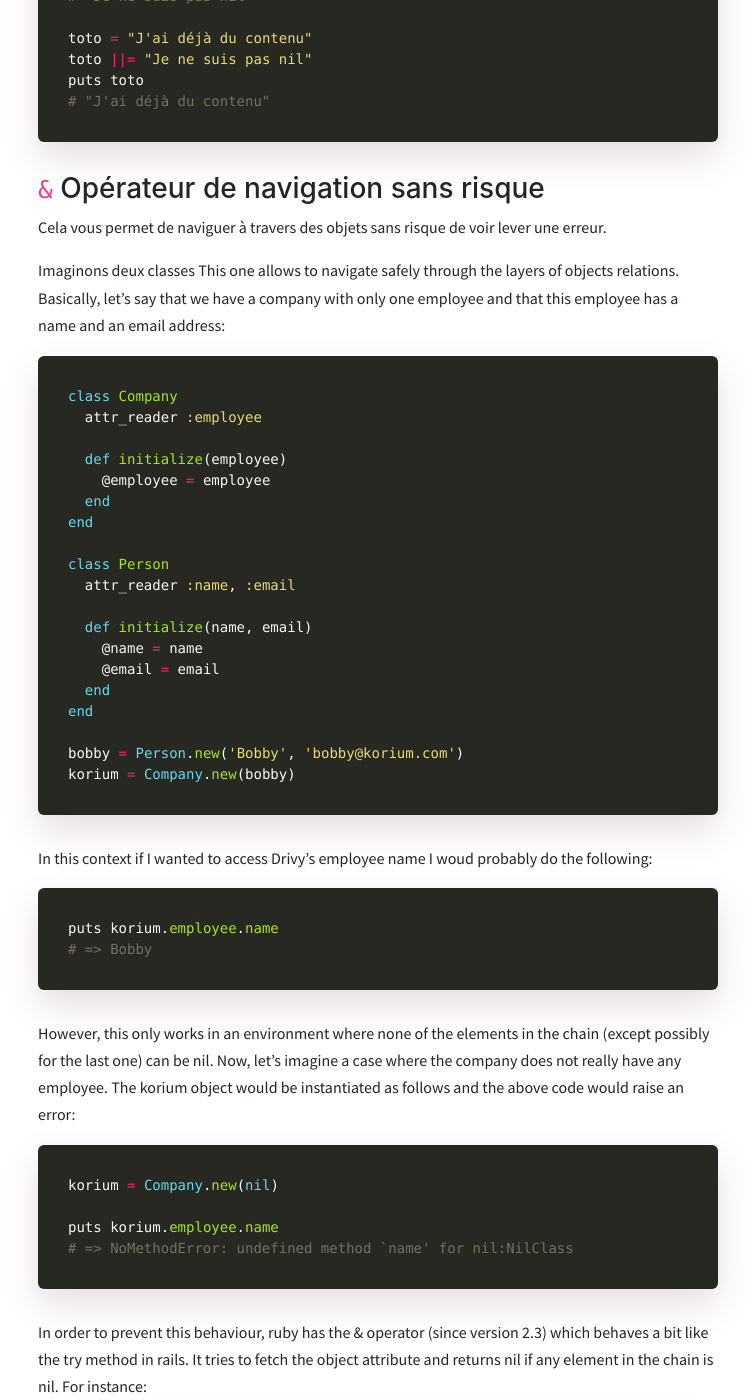
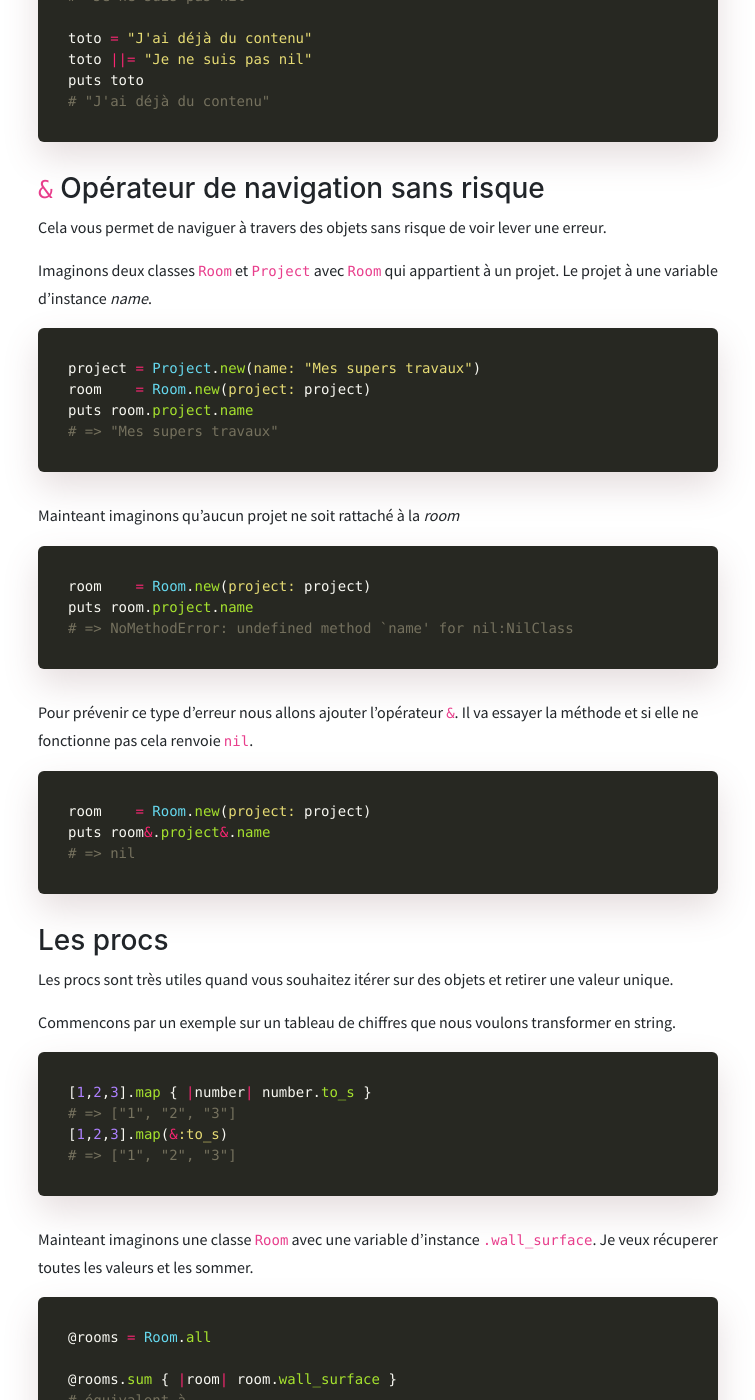
Before and after one commit to alexandrebk/alexandrebk.github.io, a Jekyll site: the page built from _posts/2020-03-07-tricks-junior-dev.md, in a window 1280 px wide and 1400 px high, scrolled down 504 px. Shown: the whole window, without its empty margins (262-1017 px from the left). Built offline with Jekyll 4.4.1, drawn with Linux system fonts in a browser that asks for light colours; nearby versions of some CDN libraries; some of the changed text lies outside the part shown.

Commit message:
Publish Ruby Junior Tricks

````diff
--- a/_posts/2000-01-01-draft-tricks-junior-dev.md
+++ b/_posts/2020-03-07-tricks-junior-dev.md
@@ -1,6 +1,6 @@
 ---
 layout: post
-title:  "Quelques méthodes utiles en Ruby"
+title:  "Méthodes utiles en Ruby pour débutant"
 description: "Dans ce tuto je vais vous présenter des méthodes très utiles que j'utilise tous les jours en Ruby"
 status: tech
 ---
@@ -25,87 +25,61 @@ puts toto
 
 Cela vous permet de naviguer à travers des objets sans risque de voir lever une erreur.
 
-Imaginons deux classes `` `` This one allows to navigate safely through the layers of objects relations. Basically, let’s say that we have a company with only one employee and that this employee has a name and an email address:
+Imaginons deux classes `Room` et `Project` avec `Room` qui appartient à un projet. Le projet à une variable d'instance *name*.
 
 ```ruby
-class Company
-  attr_reader :employee
-
-  def initialize(employee)
-    @employee = employee
-  end
-end
-
-class Person
-  attr_reader :name, :email
-
-  def initialize(name, email)
-    @name = name
-    @email = email
-  end
-end
-
-bobby = Person.new('Bobby', 'bobby@korium.com')
-korium = Company.new(bobby)
+project = Project.new(name: "Mes supers travaux")
+room    = Room.new(project: project)
+puts room.project.name
+# => "Mes supers travaux"
 ```
 
-In this context if I wanted to access Drivy’s employee name I woud probably do the following:
+Mainteant imaginons qu'aucun projet ne soit rattaché à la *room*
 
 ```ruby
-puts korium.employee.name
-# => Bobby
-```
-
-However, this only works in an environment where none of the elements in the chain (except possibly for the last one) can be nil. Now, let’s imagine a case where the company does not really have any employee. The korium object would be instantiated as follows and the above code would raise an error:
-
-```ruby
-korium = Company.new(nil)
-
-puts korium.employee.name
+room    = Room.new(project: project)
+puts room.project.name
 # => NoMethodError: undefined method `name' for nil:NilClass
 ```
 
-In order to prevent this behaviour, ruby has the & operator (since version 2.3) which behaves a bit like the try method in rails. It tries to fetch the object attribute and returns nil if any element in the chain is nil. For instance:
+Pour prévenir ce type d'erreur nous allons ajouter l'opérateur `&`. Il va essayer la méthode et si elle ne fonctionne pas cela renvoie `nil`.
 
 ```ruby
-korium = Company.new(nil)
-
-puts korium&.employee&.name
+room    = Room.new(project: project)
+puts room&.project&.name
 # => nil
-
-google = Company.new(bobby)
-puts google&.employee&.name
-# => Bobby
 ```
 
 ### Les procs
 
-Finally I’d like to share a ruby idiom which allows to nicely shorten some statements and improve readability :)
+Les procs sont très utiles quand vous souhaitez itérer sur des objets et retirer une valeur unique.
 
-You may have already seen things such as:
+Commencons par un exemple sur un tableau de chiffres que nous voulons transformer en string.
 
 ```ruby
-[1,2,3].reduce(&:+)
-# => 6
-
+[1,2,3].map { |number| number.to_s }
+# => ["1", "2", "3"]
 [1,2,3].map(&:to_s)
 # => ["1", "2", "3"]
 ```
 
-When ruby sees the & followed by a symbol, it calls the to_proc method on the symbol and passes the proc as a block to the method.
-
-The above examples are equivalent to writing:
+Mainteant imaginons une classe `Room` avec une variable d'instance `.wall_surface`. Je veux récuperer toutes les valeurs et les sommer.
 
 ```ruby
-[1,2,3].reduce(0) do |sum, num|
-  sum + num
-end
-# => 6
+@rooms = Room.all
 
-[1,2,3].map do |n|
-  n.to_s
-end
-# => ["1", "2", "3"]
+@rooms.sum { |room| room.wall_surface }
+# équivalent à
+@rooms.sum(&:wall_surface)
+```
+
+On peut écrire ses propres *proc*. Dans notre cas on va sommer toutes les surfaces plus 10.
+
+```ruby
+wall_surface_plus_ten = Proc.new {|x| x.wall_surface + 10 }
+
+@rooms = Room.all
+@rooms.sum(&wall_surface_plus_ten)
 ```
 
 ### La méthode *send*
@@ -141,3 +115,14 @@ end
 ```
 
 La documentation se trouve [ici](https://apidock.com/ruby/Object/send)
+
+### L'itérateur *reduce*
+
+```ruby
+[1,2,3].reduce(0) do |sum, num|
+  sum + num
+end
+# => 6
+```
+
+La documentation se trouve [ici](https://apidock.com/ruby/Enumerable/reduce)
````
